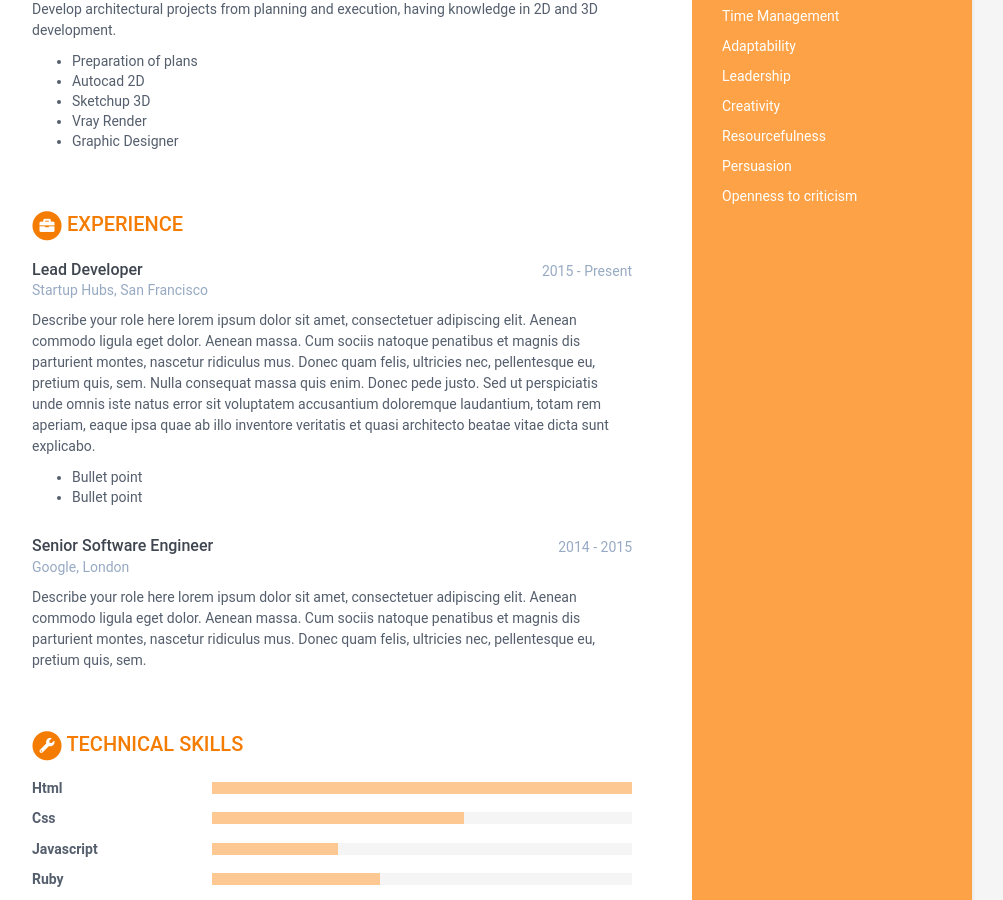
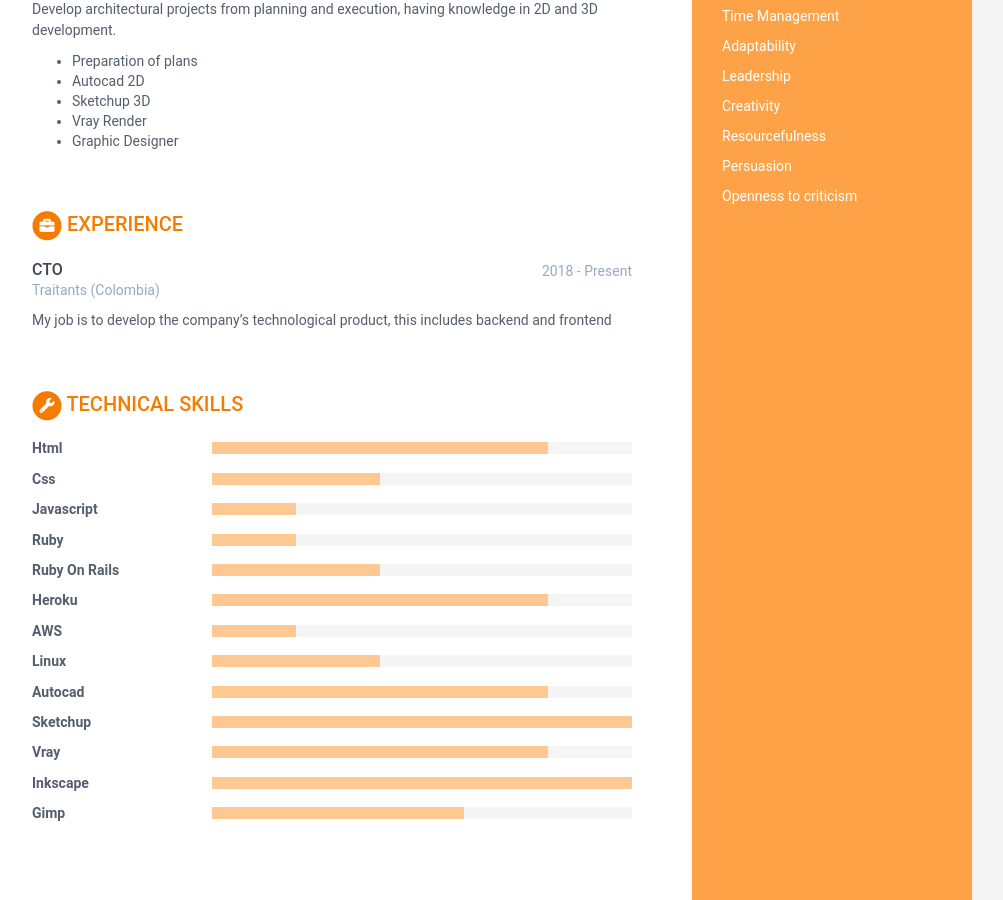
Before and after one commit to BC-MAR-21-ROR/kata-resume-brayandiazc, a Jekyll site: the page built from index.html, in a window 1280 px wide and 900 px high, scrolled down 869 px. Shown: the whole window, without its empty margins (168-1171 px from the left). Built offline with Jekyll 4.4.1, drawn with Linux system fonts in a browser that asks for light colours.

Commit message:
feat(data.yml:): experiences update

```diff
--- a/_data/data.yml
+++ b/_data/data.yml
@@ -107,31 +107,11 @@ educationcomplete:
 
 # Registra aquí tu experiencia. Agrega o elimina según sea necesario
 experiences:
-  - role: Lead Developer
-    time: 2015 - Present
-    company: Startup Hubs, San Francisco
+  - role: CTO
+    time: 2018 - Present
+    company: Traitants (Colombia)
     details: |
-      Describe your role here lorem ipsum dolor sit amet, consectetuer
-      adipiscing elit. Aenean commodo ligula eget dolor. Aenean massa.
-      Cum sociis natoque penatibus et magnis dis parturient montes,
-      nascetur ridiculus mus. Donec quam felis, ultricies nec,
-      pellentesque eu, pretium quis, sem. Nulla consequat massa quis
-      enim. Donec pede justo. Sed ut perspiciatis unde omnis iste natus
-      error sit voluptatem accusantium doloremque laudantium, totam rem
-      aperiam, eaque ipsa quae ab illo inventore veritatis et quasi
-      architecto beatae vitae dicta sunt explicabo.
-        - Bullet point
-        - Bullet point
-
-  - role: Senior Software Engineer
-    time: 2014 - 2015
-    company: Google, London
-    details: |
-      Describe your role here lorem ipsum dolor sit amet, consectetuer
-      adipiscing elit. Aenean commodo ligula eget dolor. Aenean massa.
-      Cum sociis natoque penatibus et magnis dis parturient montes,
-      nascetur ridiculus mus. Donec quam felis, ultricies nec,
-      pellentesque eu, pretium quis, sem.
+      My job is to develop the company's technological product, this includes backend and frontend
 
 # Registra aquí tus habilidades técnicas, para level utiliza:
 # 20% para Novice
@@ -144,43 +124,43 @@ skills:
 
   toolset:
     - name: Html
-      level: 100%
+      level: 80%
 
     - name: Css
-      level: 60%
+      level: 40%
 
     - name: Javascript
-      level: 30%
+      level: 20%
 
     - name: Ruby
-      level: 40%
+      level: 20%
 
     - name: Ruby On Rails
       level: 40%
 
     - name: Heroku
-      level: 100%
+      level: 80%
 
     - name: AWS
-      level: 100%
+      level: 20%
 
     - name: Linux
       level: 40%
 
     - name: Autocad
-      level: 90%
+      level: 80%
 
     - name: Sketchup
       level: 100%
 
     - name: Vray
+      level: 80%
+
+    - name: Inkscape
       level: 100%
 
-    - name: Inkscape
-      level: 40%
-
     - name: Gimp
-      level: 40%
+      level: 60%
 
 # NO MODIFICAR
 footer: >
```
